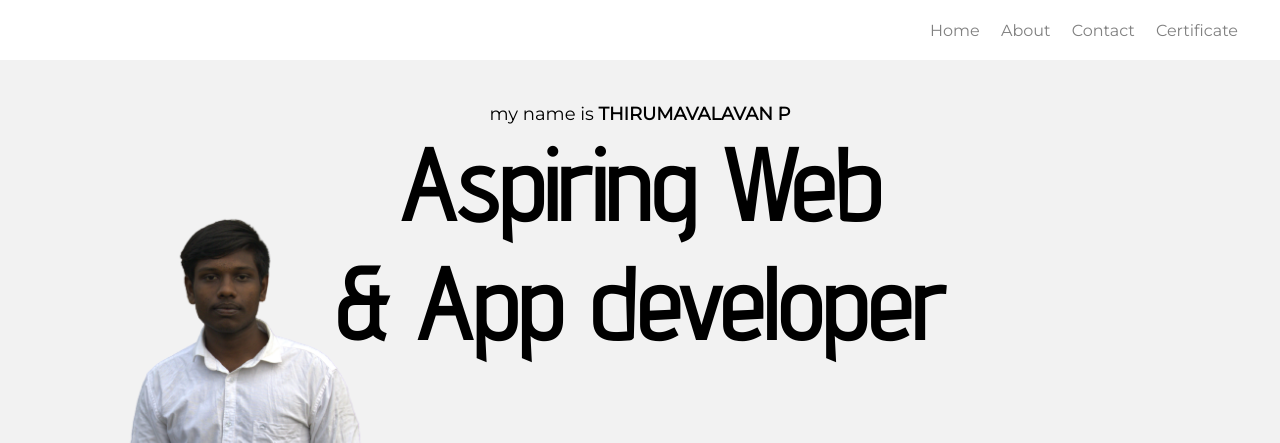
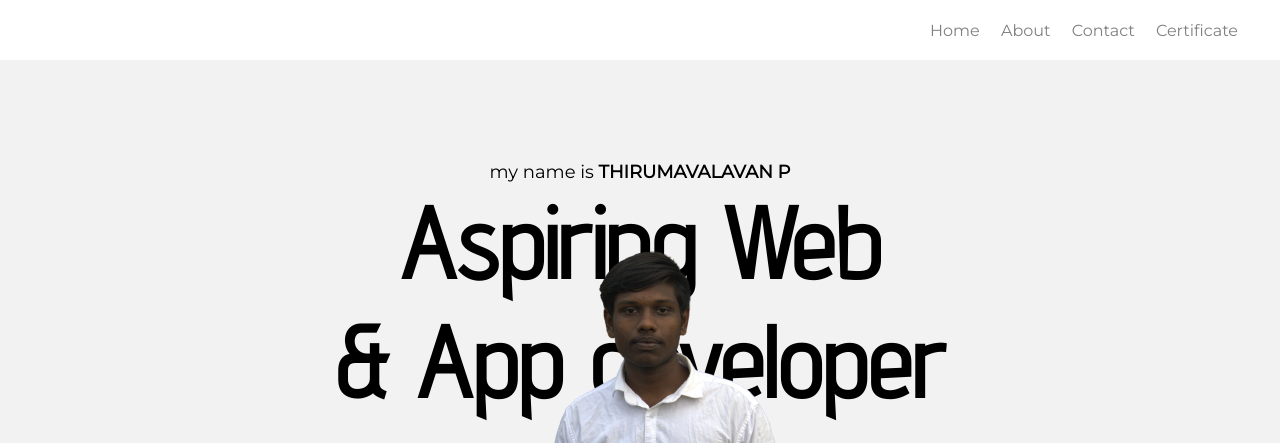
Before and after one commit to ThiruNithish28/portfolio, a plain HTML site: page index.html in a window 1280 px wide. Shown: the top 443 px of the page. Drawn offline with nearby package versions, Linux system fonts and the light colour scheme.

Commit message:
Update landing__img div

```diff
--- a/index.html
+++ b/index.html
@@ -35,8 +35,8 @@
   <main class="main-container  " id="landing">
 
     <div class=" sub__container ">
-      <div class="landing__img">
-        <img src="image/myimage.png" alt="hi">
+      <div >
+        <img src="image/myimage.png" alt="hi" class="landing__img">
       </div>
       <div class="intro-text">
         <div class="intro__h1 d-flex-col">
```
